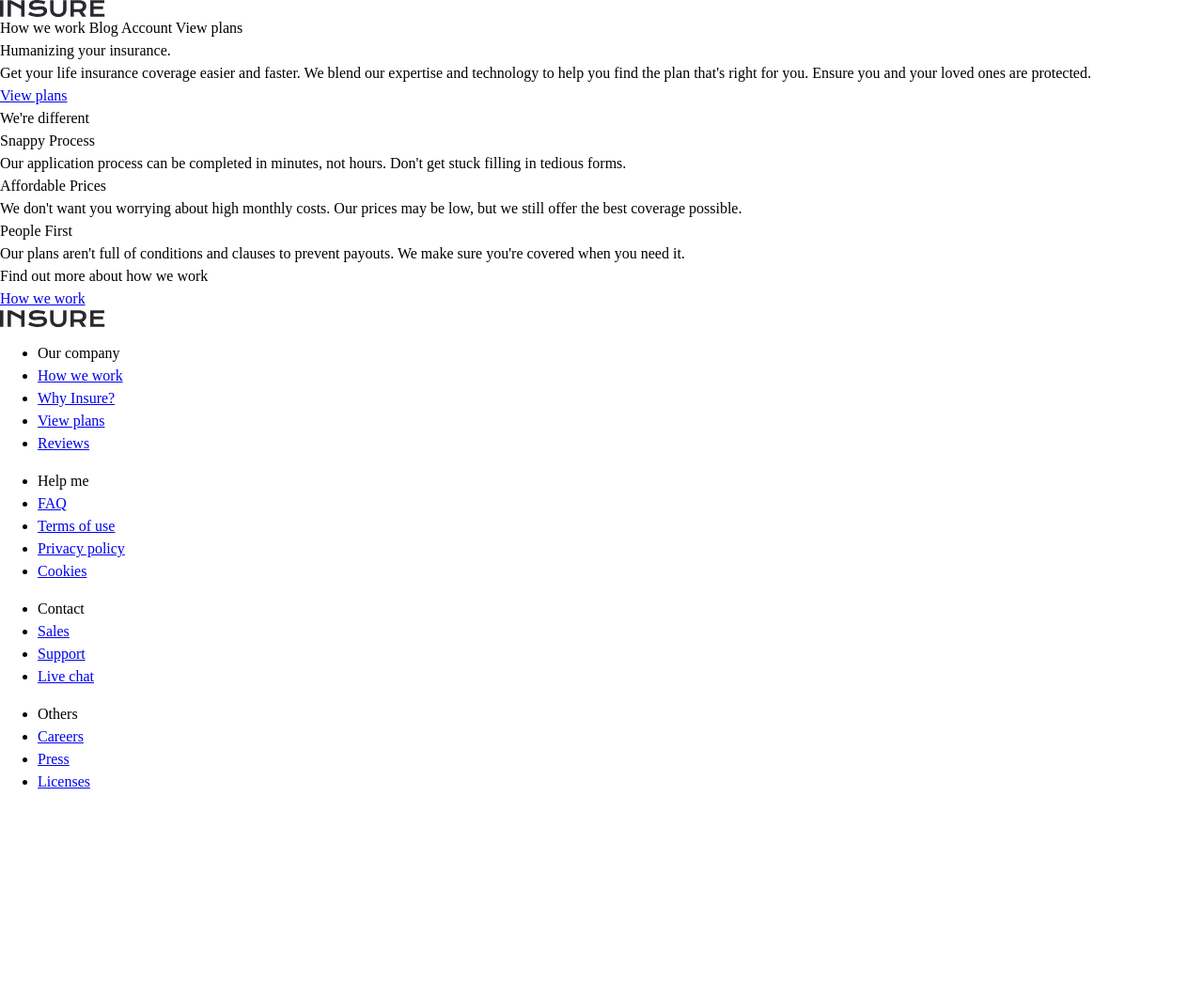
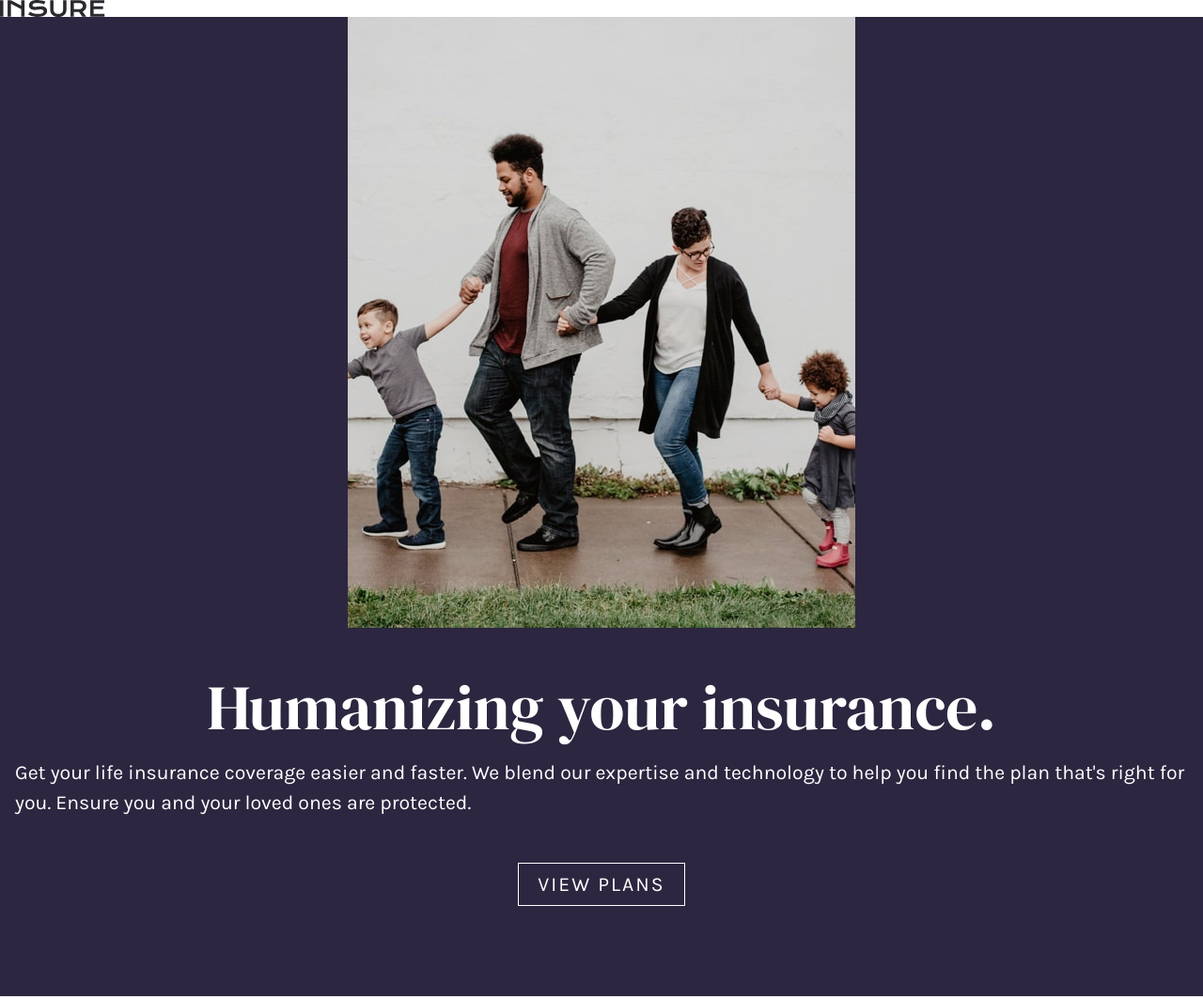
Before and after one commit to dottereldesign/insure_landing_page, a plain HTML site: page index.html in a window 1280 px wide. Shown: the top 1063 px of the page at 94% size. Before the commit the page ends 860 px from the top, so only its background shows below. Drawn offline with Linux system fonts and the light colour scheme.

Commit message:
Add styling to main with picture img.

```diff
--- a/index.html
+++ b/index.html
@@ -16,13 +16,18 @@
 
   <header>
     <img src="images/logo.svg" alt="">
-    How we work
+    <!-- How we work
     Blog
     Account
-    View plans
+    View plans -->
   </header>
 
   <main>
+    <picture>
+      <source srcset="images/image-intro-desktop.jpg" media="(min-width: 600px)" />
+      <img src="images/image-intro-mobile.jpg" alt="">
+    </picture>
+    <div class="main_content">
       <h1>Humanizing your insurance.</h1>
       <p>
         Get your life insurance coverage easier and faster. We blend our expertise
@@ -32,6 +37,7 @@
       <a href="#">
         <p>View plans</p>
       </a>
+    </div>
   </main>
 
   <section>
--- a/style.css
+++ b/style.css
@@ -101,3 +101,53 @@ select {
   font-size: inherit;
   font-weight: inherit;
 }
+
+/* header */
+
+/* main */
+main {
+  background-color: var(--clr-primary-100);
+  display: flex;
+  flex-direction: column;
+  align-items: center;
+}
+
+h1 {
+  color: white;
+  font-size: var(--fs-900);
+  font-weight: var(--fw-regular);
+  font-family: var(--ff-primary-100);
+  line-height: 1.1;
+}
+
+.main_content {
+  display: flex;
+  flex-direction: column;
+  align-items: center;
+  padding: 48px 16px 96px 16px;
+}
+
+main p {
+  color: white;
+  font-size: var(--fs-500);
+  font-weight: var(--fw-regular);
+  font-family: var(--ff-primary-200);
+  margin-top: 16px;
+}
+
+main a {
+  color: white;
+  margin-top: 32px;
+  text-decoration: none;
+}
+
+main a p {
+  font-size: var(--fs-500);
+  font-weight: var(--fw-regular);
+  font-family: var(--ff-primary-200);
+  text-transform: uppercase;
+  letter-spacing: 2px;
+  border: 1px solid white;
+  display: inline-block;
+  padding: 6px 20px;
+}
```
Lines whose indentation alone changed are shown as unchanged.
